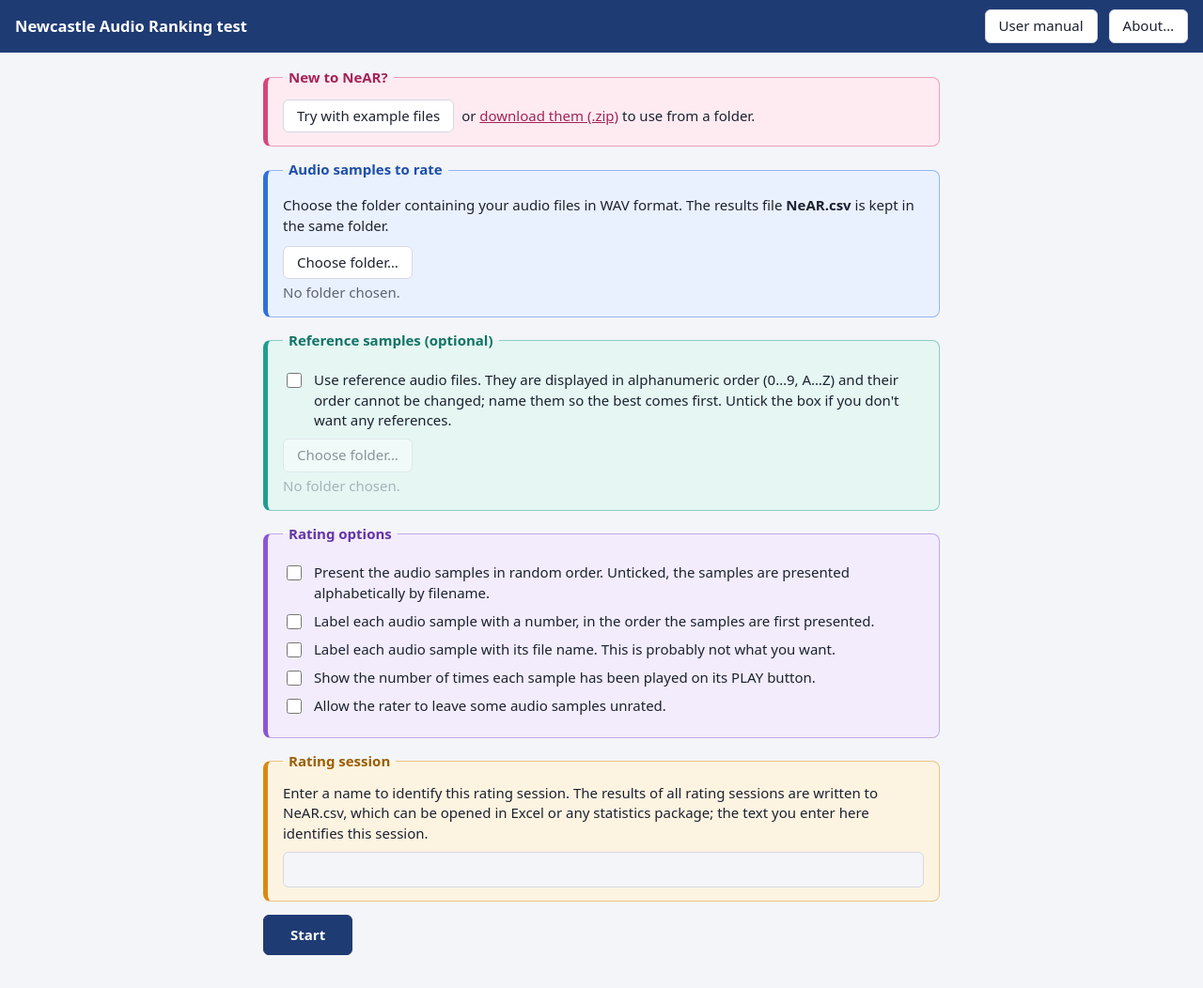
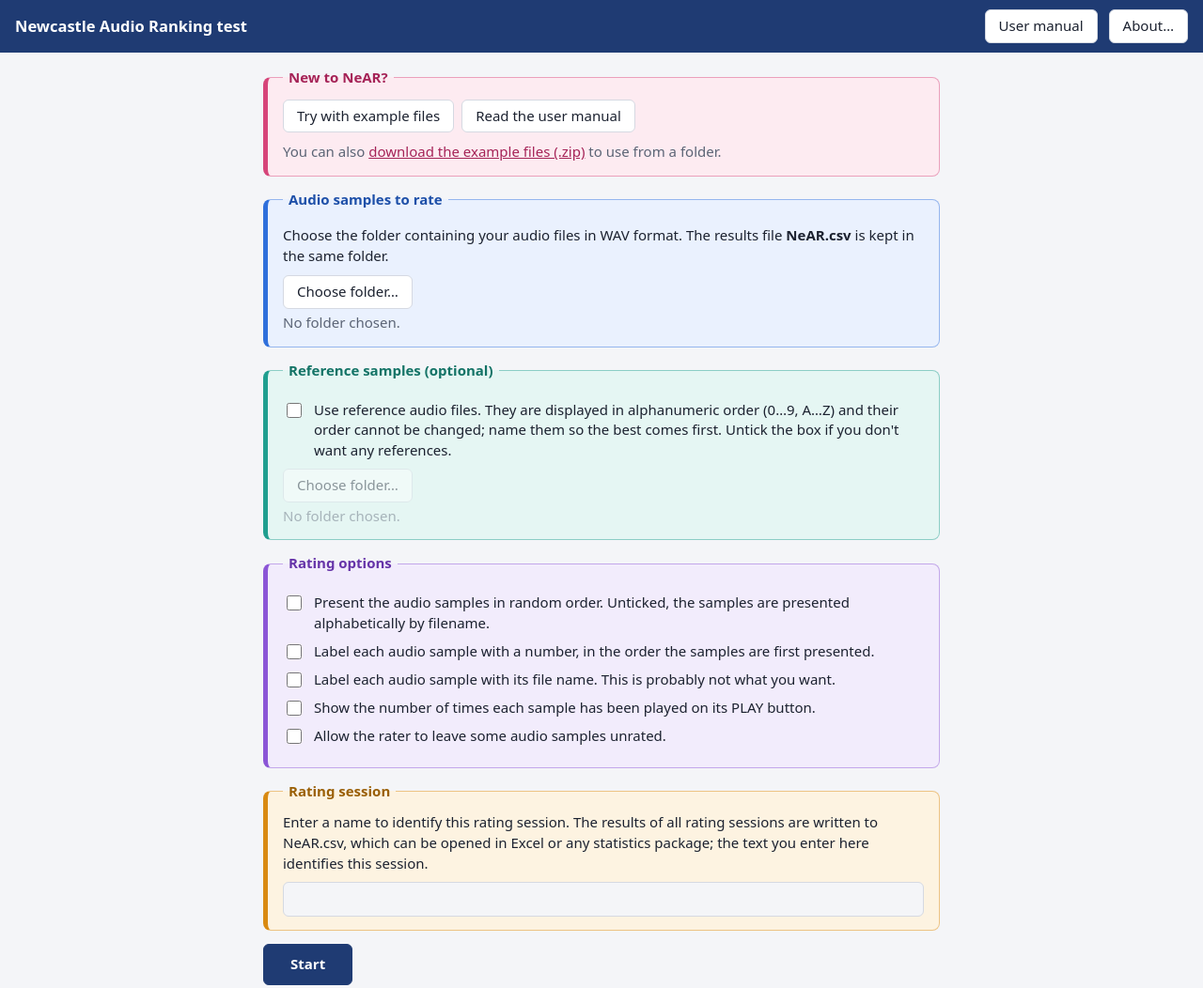
Before and after one commit to michaeldrinnan/NeAR, a website built with Vite: page index.html in a window 1280 px wide. Shown: the whole page at 94% size. Built offline with nearby package versions, Linux system fonts and the light colour scheme.

Commit message:
Add 'Read the user manual' to the New to NeAR panel; dark start screen in manual
Co-Authored-By: Claude Opus 5.5 (1M context) <noreply@anthropic.com>

```diff
--- a/src/styles.css
+++ b/src/styles.css
@@ -239,4 +239,5 @@ button.primary { background: var(--accent); border-color: var(--accent); color:
 }
 
 .demo .row { align-items: center; }
-.demo a { color: var(--tone-text); }
+.demo a:not(.button) { color: var(--tone-text); }
+.demo .status { margin-top: 10px; }
--- a/src/ui/setup.ts
+++ b/src/ui/setup.ts
@@ -72,7 +72,8 @@ export function showSetup(root: HTMLElement): void {
       <fieldset class="panel tone-rose demo">
         <legend>New to NeAR?</legend>
         <div class="row"><button type="button" data-demo>Try with example files</button>
-          <span>or <a href="./examples/NeAR-examples.zip" download>download them (.zip)</a> to use from a folder.</span></div>
+          <a class="button" href="./manual/NeAR-user-manual.pdf" target="_blank" rel="noopener">Read the user manual</a></div>
+        <p class="status">You can also <a href="./examples/NeAR-examples.zip" download>download the example files (.zip)</a> to use from a folder.</p>
       </fieldset>
       <fieldset class="panel tone-blue">
         <legend>Audio samples to rate</legend>
```
Also changed, not shown: 2 other files.
